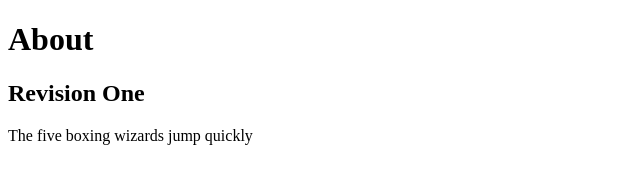
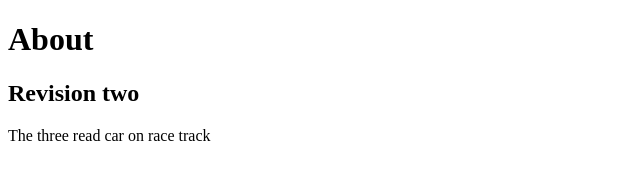
Before and after one commit to devrang/project1, a plain HTML site: page about.html in a window 1280 px wide. Shown: the full height of the page, 0-640 px from the left. Drawn offline with Linux system fonts and the light colour scheme.

Commit message:
add version two

```diff
--- a/about.html
+++ b/about.html
@@ -7,8 +7,8 @@
 <body>
 
   <h1>About</h1>
-  <h2>Revision One</h2>
-  <p>The five boxing wizards jump quickly</p>
+  <h2>Revision two</h2>
+  <p>The three read car on race track</p>
 
 </body>
 </html>
```
